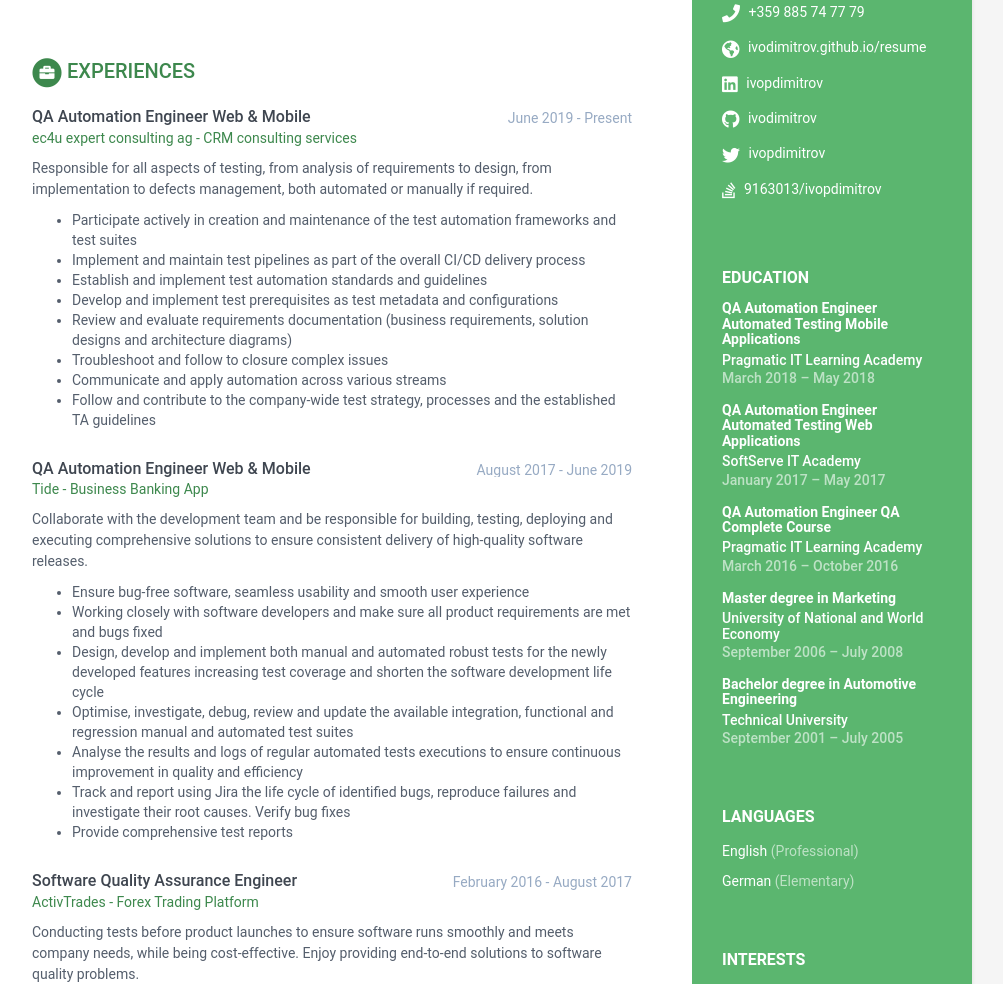
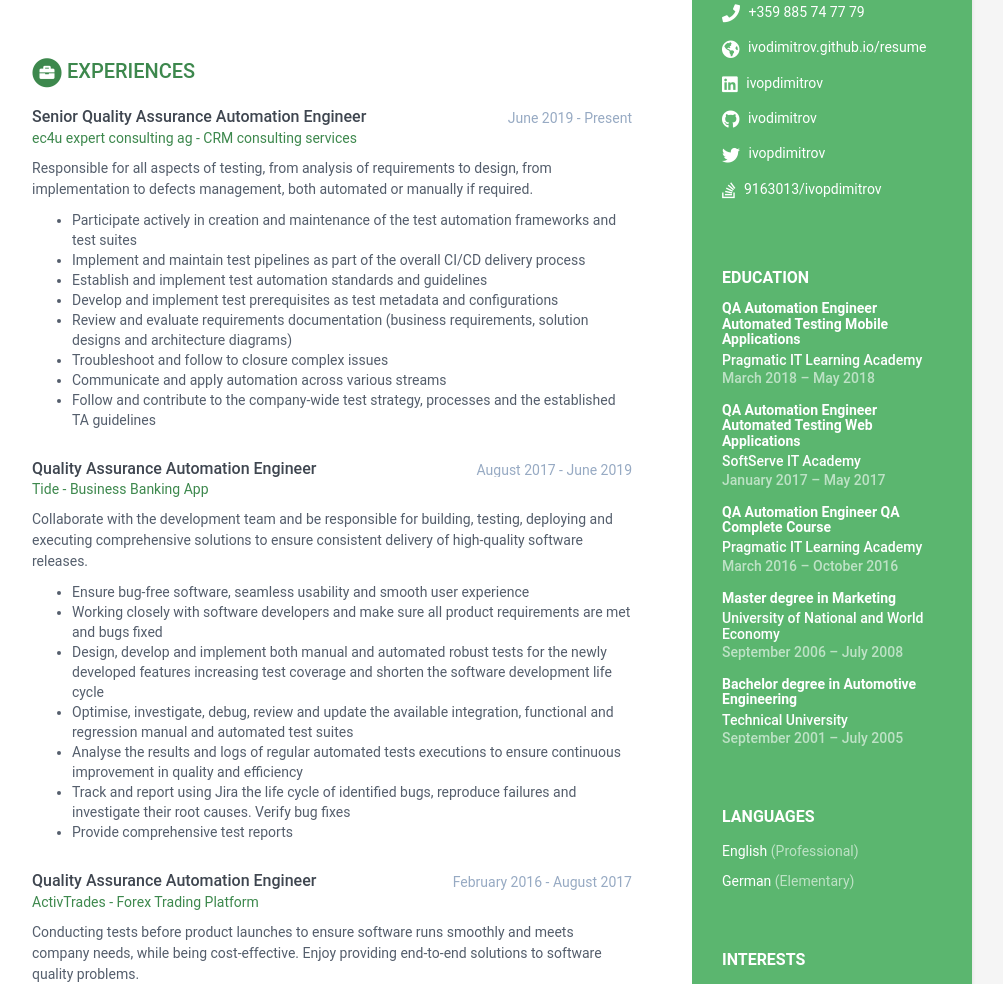
Before and after one commit to ivodimitrov/resume, a Jekyll site: the page built from index.html, in a window 1280 px wide and 1400 px high. Shown: the part 331-1315 px from the top of the window, without its empty margins (168-1171 px from the left). Built offline with Jekyll 4.4.1, drawn with Linux system fonts in a browser that asks for light colours.

Commit message:
Updated Experience and Projects

```diff
--- a/_data/data.yml
+++ b/_data/data.yml
@@ -95,7 +95,7 @@ education:
     time: September 2001 – July 2005
 
 experiences:
-  - role: QA Automation Engineer Web & Mobile
+  - role: Senior Quality Assurance Automation Engineer
     time: June 2019 - Present
     company: ec4u expert consulting ag - CRM consulting services
     link: "https://www.ec4u.com/en/"
@@ -115,7 +115,7 @@ experiences:
         - Follow and contribute to the company-wide test strategy, processes and the established TA
         guidelines
 
-  - role: QA Automation Engineer Web & Mobile
+  - role: Quality Assurance Automation Engineer
     time: August 2017 - June 2019
     company: Tide - Business Banking App
     link: "https://www.tide.co/"
@@ -135,7 +135,7 @@ experiences:
         root causes. Verify bug fixes
         - Provide comprehensive test reports
 
-  - role: Software Quality Assurance Engineer
+  - role: Quality Assurance Automation Engineer
     time: February 2016 - August 2017
     company: ActivTrades - Forex Trading Platform
     link: "https://www.activtrades.com/en/"
```
